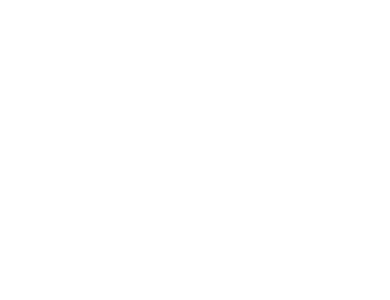
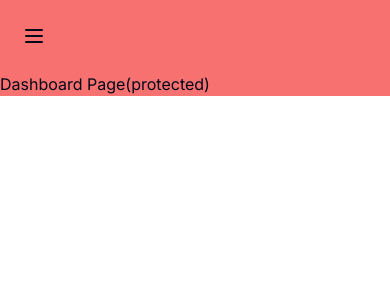
Before and after one commit to Noodle96/SynthIA, a Next.js app: page /dashboard in a window 390 px wide. Shown: the top 300 px of the page. Built offline with nearby package versions, Linux system fonts and the light colour scheme.

Commit message:
Agregar navbar component

```diff
--- a/app/(dashboard)/(routes)/dashboard/page.tsx
+++ b/app/(dashboard)/(routes)/dashboard/page.tsx
@@ -4,7 +4,6 @@
 	return (
 		<div>
 			<h1>Dashboard Page(protected)</h1>
-			<UserButton afterSignOutUrl="/"/>
 		</div>
 	);
 }
--- a/app/(dashboard)/layout.tsx
+++ b/app/(dashboard)/layout.tsx
@@ -1,3 +1,5 @@
+import NavBar from "@/components/NavBar";
+
 const DashboardLayout = ({children}:{children: React.ReactNode}) => {
 	return (
 		<div className="h-full relative">
@@ -6,7 +8,11 @@
 					Hello sidebar
 				</div>
 			</div>
-
+			<main className="md:pl-72 bg-red-400">
+				{/* insertar navbar component here */}
+				<NavBar />
+				{children}
+			</main>
 		</div>
 	);
 }
--- /dev/null
+++ b/components/NavBar.tsx
@@ -0,0 +1,23 @@
+import { Menu } from "lucide-react";
+import { Button } from "./ui/button";
+import { UserButton } from "@clerk/nextjs";
+
+const NavBar = () => {
+	return (
+		<div className="flex items-center p-4 ">
+			<Button
+				className="md:hidden"
+				variant='ghost'
+				size='icon'
+			>
+				<Menu />
+			</Button>
+
+			<div className="flex w-full justify-end" >
+				<UserButton afterSignOutUrl="/"/>
+			</div>
+		</div>
+	);
+}
+
+export default NavBar;
```
